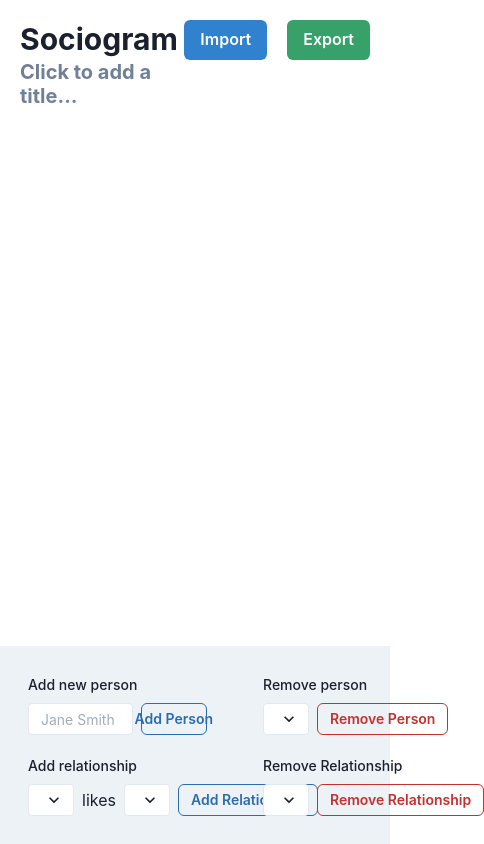
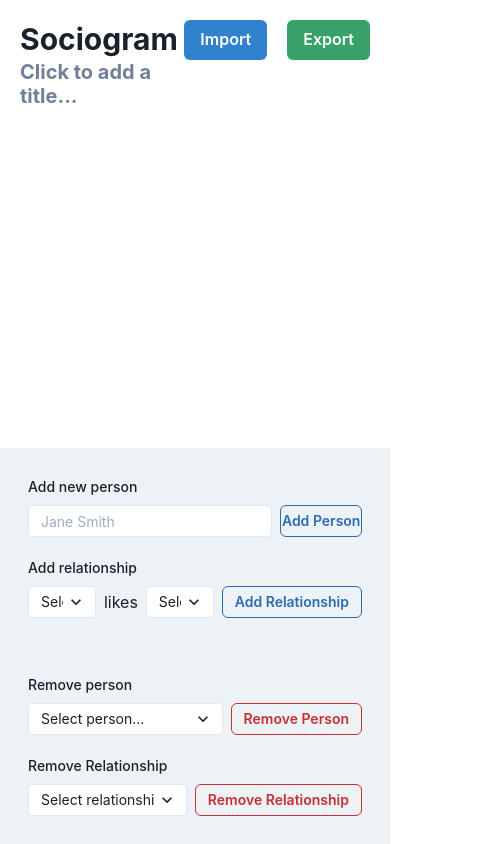
Before and after one commit to clgeoio/sociogram, a Next.js app: page / in a window 390 px wide. Shown: the whole page, 484 px wide, since content can reach past the window. Built offline with nearby package versions, Linux system fonts and the light colour scheme.

Commit message:
better mobile

```diff
--- a/components/Graph.tsx
+++ b/components/Graph.tsx
@@ -65,7 +65,8 @@ const Graph: React.FunctionComponent<GraphProps> = ({ nodes, links }) => {
       .data(links)
       .enter()
       .append("line")
-      .attr("marker-end", "url(#arrow)")
+
+      .attr("marker-mid", "url(#arrow)")
       .style("stroke", "#999999")
       .style("stroke-opacity", 0.6)
       .style("stroke-width", (d) => Math.sqrt(d.value));
@@ -118,7 +119,7 @@ const Graph: React.FunctionComponent<GraphProps> = ({ nodes, links }) => {
           id="arrow"
           markerWidth="15"
           markerHeight="15"
-          refX="40"
+          refX="0"
           refY="3"
           orient="auto"
           markerUnits="strokeWidth"
--- a/pages/index.tsx
+++ b/pages/index.tsx
@@ -112,8 +112,17 @@ const Home: React.FunctionComponent = () => {
 
       <Graph links={data.links} nodes={data.nodes} />
 
-      <Flex justifyContent="space-between" backgroundColor="gray.100">
-        <Box margin={5} padding={2} width="50%" borderRadius={4}>
+      <Flex
+        justifyContent="space-between"
+        backgroundColor="gray.100"
+        flexDirection={{ base: "column", md: "row" }}
+      >
+        <Box
+          margin={5}
+          padding={2}
+          width={{ base: "auto", md: "50%" }}
+          borderRadius={4}
+        >
           <AddControls
             nodes={data.nodes}
             onNodeSubmit={handleNodeSubmit}
@@ -121,7 +130,7 @@ const Home: React.FunctionComponent = () => {
           />
         </Box>
 
-        <Box margin={5} padding={2} width="50%" borderRadius={4}>
+        <Box margin={5} padding={2} flexGrow={1} borderRadius={4}>
           <RemoveControls
             nodes={data.nodes}
             links={data.links}
```
